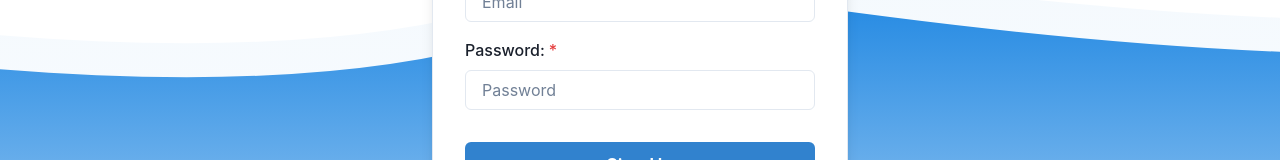
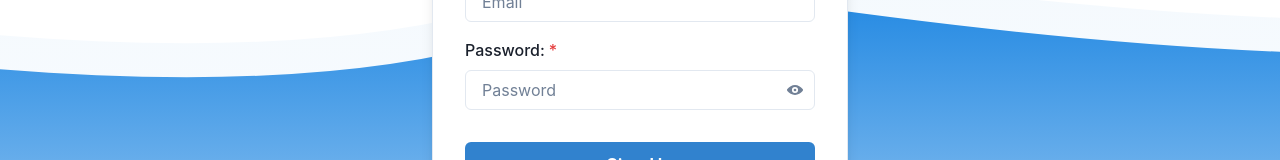
Before and after one commit to ahmedrizwan239/realtime-chat-app, a React (Vite) app in the folder frontend/: page / in a window 1280 px wide. Shown: the part 396-556 px from the top of the page. Built offline with nearby package versions, Linux system fonts and the light colour scheme.

Commit message:
Form Added!

```diff
--- a/frontend/package.json
+++ b/frontend/package.json
@@ -10,6 +10,7 @@
     "preview": "vite preview"
   },
   "dependencies": {
+    "@chakra-ui/icons": "^2.1.1",
     "@chakra-ui/react": "^2.8.2",
     "@emotion/react": "^11.13.3",
     "@emotion/styled": "^11.13.0",
--- a/frontend/src/components/SignupLogin.jsx
+++ b/frontend/src/components/SignupLogin.jsx
@@ -1,4 +1,6 @@
 import { useState } from 'react';
+import { ViewOffIcon, ViewIcon } from '@chakra-ui/icons';
+import bgImage from '../assets/bg.svg';
 import {
   Box,
   Button,
@@ -11,8 +13,10 @@ import {
   Text,
   Flex,
   useToast,
+  IconButton,
+  InputGroup,
+  InputRightElement
 } from '@chakra-ui/react';
-import bgImage from '../assets/bg.svg';
 
 const SignupLogin = () => {
   const [name, setName] = useState('');
@@ -23,6 +27,7 @@ const SignupLogin = () => {
   const [storedPassword, setStoredPassword] = useState('');
   const [isSignedUp, setIsSignedUp] = useState(false);
   const [error, setError] = useState('');
+  const [showPassword, setShowPassword] = useState(false);
   const toast = useToast();
 
   const handleSignUp = (e) => {
@@ -125,14 +130,24 @@ const SignupLogin = () => {
               </FormControl>
               <FormControl id="password" isRequired mb={4}>
                 <FormLabel>Password:</FormLabel>
+                <InputGroup>
                   <Input
-                  type="password"
+                    type={showPassword ? 'text' : 'password'}
                     value={password}
                     onChange={(e) => setPassword(e.target.value)}
                     placeholder="Password"
                     variant="outline"
                     focusBorderColor="blue.500"
                   />
+                  <InputRightElement>
+                    <IconButton
+                      variant="link"
+                      aria-label={showPassword ? 'Hide password' : 'Show password'}
+                      icon={showPassword ? <ViewOffIcon /> : <ViewIcon />}
+                      onClick={() => setShowPassword(!showPassword)}
+                    />
+                  </InputRightElement>
+                </InputGroup>
               </FormControl>
               {error && (
                 <Box
```
Also changed, not shown: 1 other file (tests, documents, lock files or other folders). Lines whose indentation alone changed are shown as unchanged.
